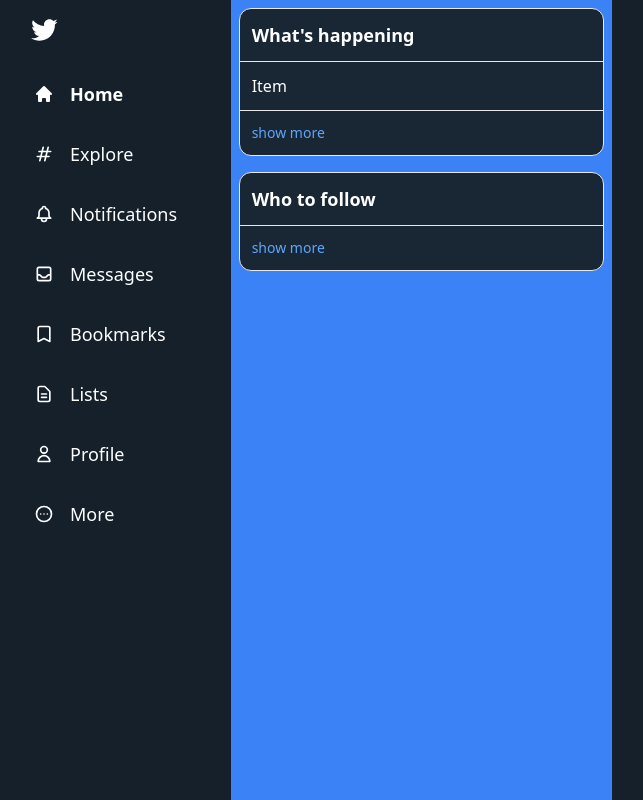
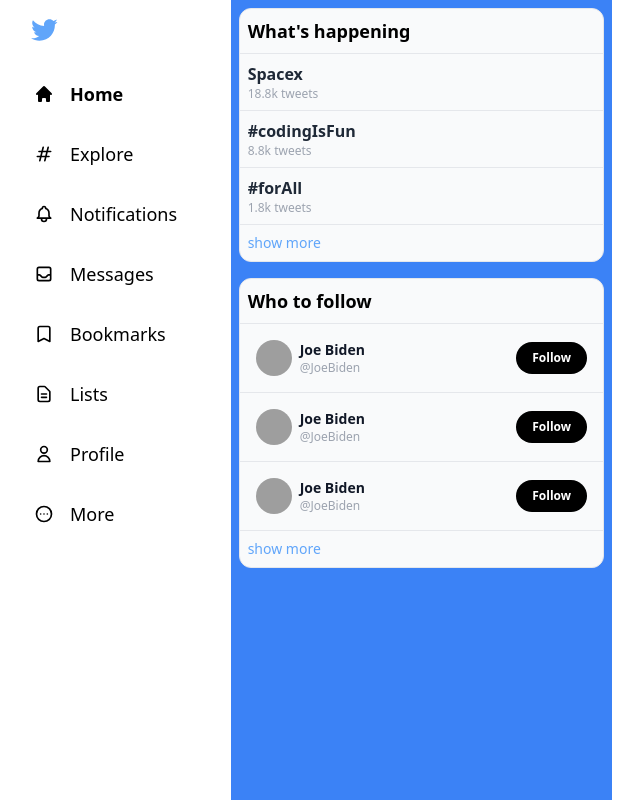
Before and after one commit to jia-ayo/twitter-clone-nuxt3, a Nuxt app: page / in a window 1280 px wide. Shown: the whole page, without its empty margins (10-653 px from the left). Built offline with nearby package versions, Linux system fonts and the light colour scheme; grey boxes are pictures that could not be loaded.

Commit message:
v-for right sidebar

```diff
--- a/app.vue
+++ b/app.vue
@@ -28,5 +28,5 @@
 </template>
 
 <script setup>
-const darkMode = ref(true);
+const darkMode = ref(false);
 </script>
--- a/components/Sidebar/Right/PreviewCard/Item.vue
+++ b/components/Sidebar/Right/PreviewCard/Item.vue
@@ -1,9 +1,9 @@
 <template>
   <div
-    class="p-3 cursor-pointer border-b hover:bg-gray-100 dark:text-white dark:hover:bg-dim-300"
+    class="p-2 cursor-pointer border-b hover:bg-gray-100 dark:text-white dark:hover:bg-dim-300"
     :class="wrapperClasses"
   >
-    Item
+   <slot></slot>
   </div>
 </template>
 
--- a/components/Sidebar/Right/PreviewCard/index.vue
+++ b/components/Sidebar/Right/PreviewCard/index.vue
@@ -5,14 +5,14 @@
     :class="twitterBorderColor"
   >
     <h1
-      class="p-3 text-lg font-extrabold text-grey-900 border-b dark:text-white"
+      class="p-2 text-lg font-extrabold text-grey-900 border-b dark:text-white"
       :class="twitterBorderColor"
     >
       {{ props.title }}
     </h1>
     <slot> </slot>
     <div
-      class="p-3 text-sm text-blue-400 cursor-pointer hover:bg-gray-100 dark:hover:bg-dim-300"
+      class="p-2 text-sm text-blue-400 cursor-pointer hover:bg-gray-100 dark:hover:bg-dim-300"
       :class="defaultTransition"
     >
       show more
--- a/components/Sidebar/Right/index.vue
+++ b/components/Sidebar/Right/index.vue
@@ -2,11 +2,70 @@
   <div class="flex flex-col">
     <!-- preview Card : what's happening -->
     <SidebarRightPreviewCard title="What's happening">
-        <SidebarRightPreviewCardItem/>
+      <SidebarRightPreviewCardItem
+        v-for="whatsHappening in whatsHappeningItems"
+      >
+        <div>
+          <h2 class="font-bold text-gray-800 text-md dark:text-white">
+            {{ whatsHappening.title }}
+          </h2>
+          <p class="text-xs text-gray-400">{{ whatsHappening.count }}</p>
+        </div>
+      </SidebarRightPreviewCardItem>
     </SidebarRightPreviewCard>
     <!-- preview Card : who to follow -->
-    <SidebarRightPreviewCard title="Who to follow" />
+    <SidebarRightPreviewCard title="Who to follow">
+      <SidebarRightPreviewCardItem v-for="whoToFollow in whoToFollowItems">
+        <div class="flex flex-row items-center justify-between p-2">
+          <div class="flex flex-row">
+            <img
+              class="w-9 h-9 rounded-full"
+              :src="whoToFollow.image"
+              :alt="whoToFollow.name"
+            />
+            <div class="flex flex-col ml-2">
+              <h1 class="text-sm font-bold text-gray-900 dark:text-white">{{ whoToFollow.name }}</h1>
+              <p class="text-xs text-gray-400">{{ whoToFollow.handle }}</p>
+            </div>
+          </div>
+          <div class="flex h-full">
+            <button class="px-4 py-2 font-bold rounded-full bg-black text-xs text-white dark:text-black dark:bg-white">Follow</button>
+          </div>
+        </div>
+      </SidebarRightPreviewCardItem>
+    </SidebarRightPreviewCard>
   </div>
 </template>
 
-<script setup></script>
+<script setup>
+const whatsHappeningItems = ref([
+  {
+    title: "Spacex",
+    count: "18.8k tweets",
+  },
+  {
+    title: "#codingIsFun",
+    count: "8.8k tweets",
+  },
+  {
+    title: "#forAll",
+    count: "1.8k tweets",
+  },
+]);
+const whoToFollowItems = ref([
+  {
+    name: "Joe Biden",
+    handle: "@JoeBiden",
+    image: "https://picsum.photos/200/200",
+  },
+  {
+    name: "Joe Biden",
+    handle: "@JoeBiden",
+    image: "https://picsum.photos/200/200",
+  },
+{
+    name: "Joe Biden",
+    handle: "@JoeBiden",
+    image: "https://picsum.photos/200/200",
+  },]);
+</script>
```
